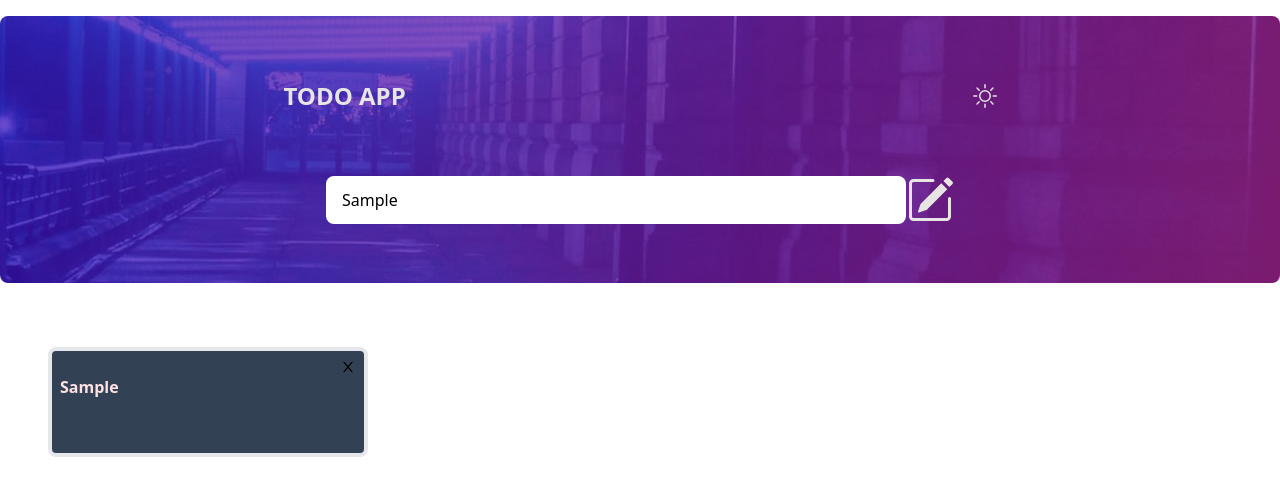
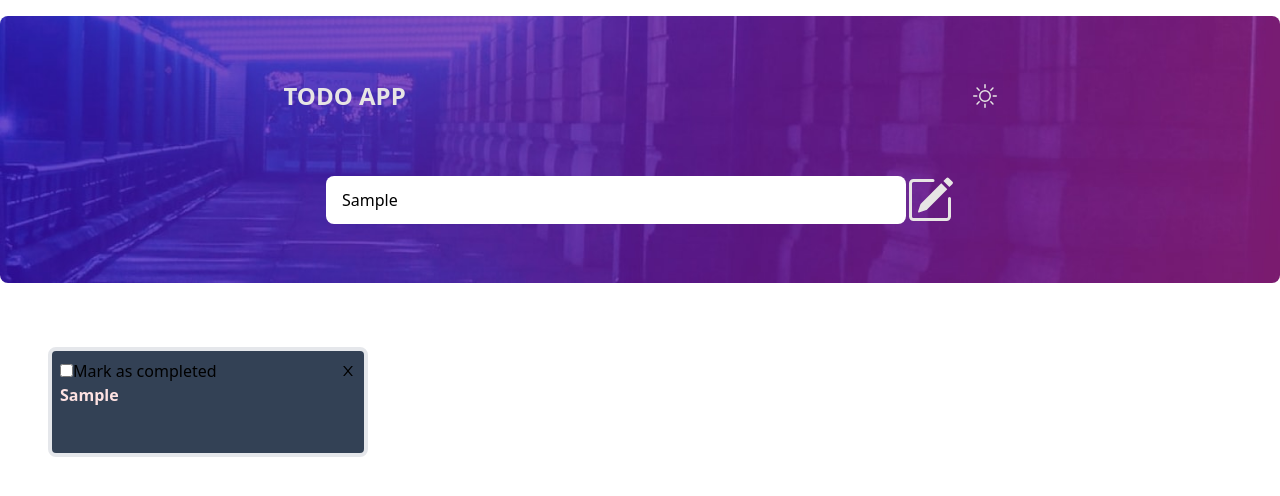
Before and after one commit to jyotirmoy-sinhababu/Daily-notes, a React (Vite) app: page / in a window 1280 px wide. Both pictures are taken after typing "Sample" into the empty fields and a click on the button 930 px from the left and 200 px from the top of the page. Shown: the top 496 px of the page. Built offline with nearby package versions, Linux system fonts and the light colour scheme.

Commit message:
err page created

```diff
--- /dev/null
+++ b/src/components/errorPage/ErrorPage.tsx
@@ -0,0 +1,9 @@
+const ErrorPage = () => {
+  return (
+    <div>
+      <p className='font-black decoration-slate-950 text-4xl'>No data found</p>
+    </div>
+  );
+};
+
+export default ErrorPage;
--- a/src/todoListDisplay/TodoListDisplay.tsx
+++ b/src/todoListDisplay/TodoListDisplay.tsx
@@ -1,26 +1,44 @@
 import { useSelector, useDispatch } from 'react-redux';
 import { deleteTodo } from '../slice/TodoSlice';
 
+import { useState } from 'react';
+
 import { AiOutlineClose } from 'react-icons/ai';
 
+import ErrorPage from '../components/errorPage/ErrorPage';
+
 const TodoListDisplay = () => {
+  const [isCompleted, setIsCompleted] = useState<boolean>(false);
+
   const todos = useSelector((state: any) => state?.todo.todos);
   const dispatch = useDispatch();
 
   const handleDelete = (id: number) => {
     dispatch(deleteTodo(id));
   };
-
+  console.log(isCompleted);
   return (
     <div className='flex gap-[53px] flex-wrap'>
       {todos ? (
         todos?.map((item: any) => {
           return (
             <div
-              className='border-4 w-[320px] h-[110px] rounded-lg px-2 py-2 bg-slate-700  '
+              className='border-4 w-[320px] h-[110px] rounded-lg px-2 py-2 bg-slate-700 overflow-auto '
               key={item.id}
             >
-              <div className='flex justify-end'>
+              <div className='flex justify-between'>
+                <div>
+                  <input
+                    type='checkbox'
+                    name='completed'
+                    onChange={() => {
+                      !isCompleted
+                        ? setIsCompleted(true)
+                        : setIsCompleted(false);
+                    }}
+                  />
+                  <label>Mark as completed</label>
+                </div>
                 <button
                   type='button'
                   onClick={() => {
@@ -31,7 +49,7 @@ const TodoListDisplay = () => {
                 </button>
               </div>
               <div>
-                <p className=' flex flex-wrap font-semibold text-red-100'>
+                <p className=' flex flex-wrap font-semibold text-red-100 '>
                   {item.dailyTodo}
                 </p>
               </div>
@@ -39,7 +57,9 @@ const TodoListDisplay = () => {
           );
         })
       ) : (
-        <p></p>
+        <div className='flex justify-center'>
+          <ErrorPage />
+        </div>
       )}
     </div>
   );
```
